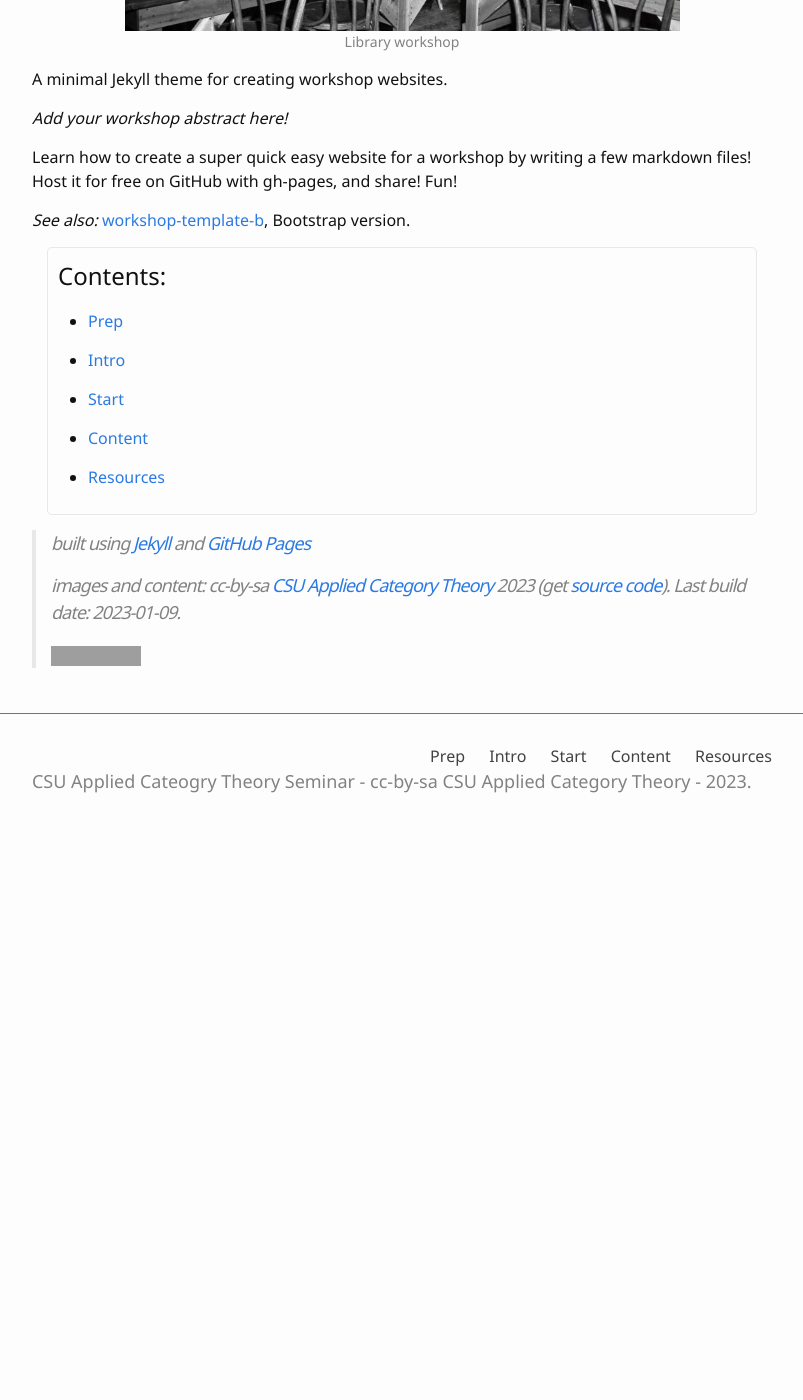
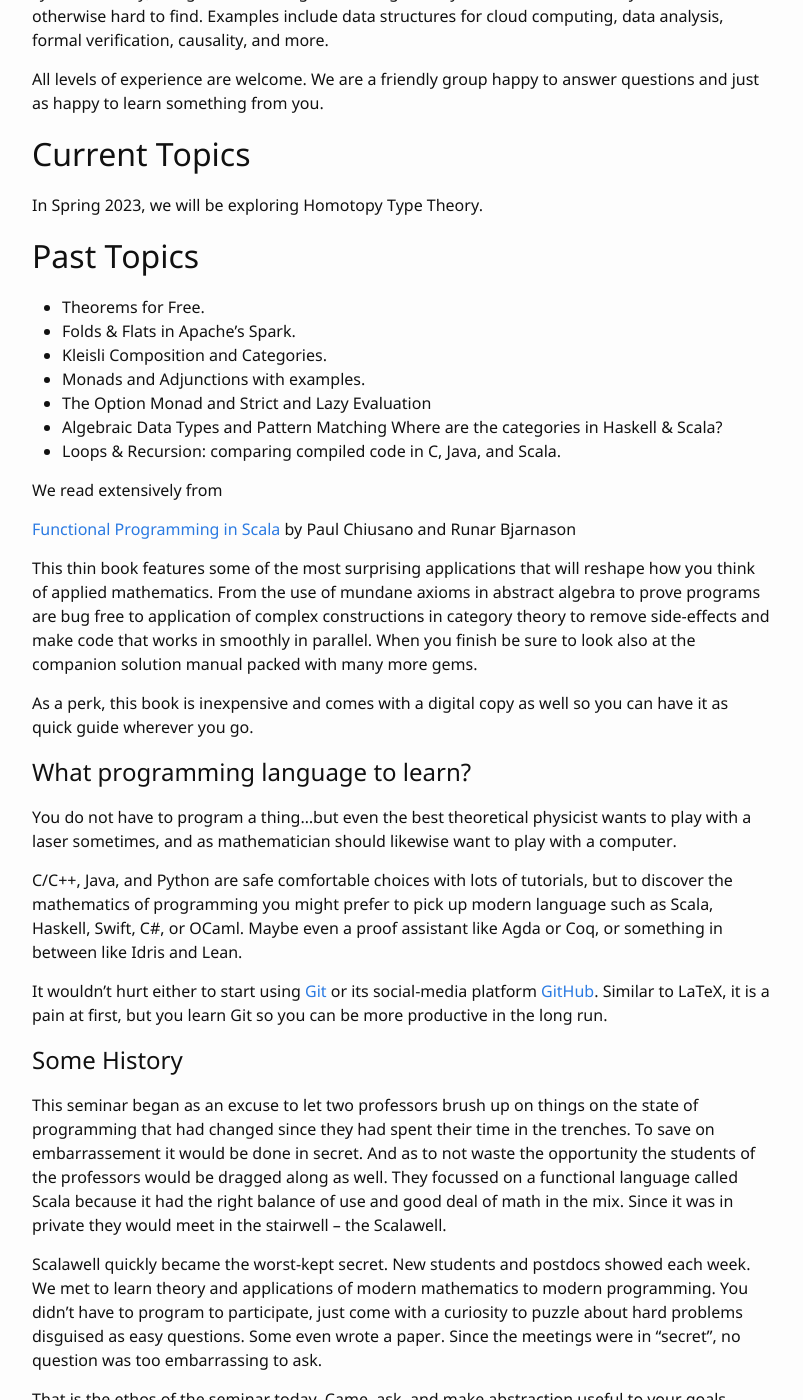
Before and after one commit to csu-applied-category-theory/csu-applied-category-theory.github.io, a Jekyll site: the page built from index.md, in a window 1280 px wide and 1400 px high, scrolled down 468 px. Shown: the whole window, without its empty margins (238-1041 px from the left). Built offline with Jekyll 4.4.1, drawn with Linux system fonts in a browser that asks for light colours; before the commit the page ends 1308 px from its top, so only the background shows below that; some of the changed text lies outside the part shown; grey boxes are pictures that could not be loaded.

Commit message:
Prune not used stuff

```diff
--- a/_includes/figure.html
+++ /dev/null
@@ -1,4 +0,0 @@
-<figure>
-  <img src="{{ include.img | prepend: '/images/' | relative_url }}" alt="{{ include.alt }}" {% if include.width %}style="width:{{ include.width }};"{% endif %}>
-  {% if include.caption %}<figcaption>{{ include.caption }}</figcaption>{% endif %}
-</figure>
--- a/_includes/footer.html
+++ b/_includes/footer.html
@@ -9,6 +9,6 @@
         {% endfor %}
     </div>
     </div>
-      <h2 class="footer-heading"><a href="{{ '/' | relative_url }}">{{ site.title | escape }}</a> - <a href="https://creativecommons.org/licenses/by-sa/4.0/">cc-by-sa</a> <a href="https://github.com/{{ site.github_username }}">{{ site.author }}</a> - {{ site.pub_year }}.</h2>
+      <h2 class="footer-heading"><a href="{{ '/' | relative_url }}">{{ site.title | escape }}</a> - <a href="https://github.com/{{ site.github_username }}">{{ site.author }}</a> - {{ site.pub_year }}.</h2>
   </div>
 </footer>
--- a/index.md
+++ b/index.md
@@ -2,31 +2,61 @@
 title: Home
 ---
 
-# Workshop Template!
+# CSU Applied Category Theory Seminar
 
-{% include figure.html img="uidaho-workshop.jpg" alt="intro image here" caption="Library workshop" width="75%" %}
 
-A minimal Jekyll theme for creating workshop websites.
+- [Amit Patel](https://www.math.colostate.edu/~akp/){:target="_blank"} (Colorado State University)
+- [James Wilson](https://www.math.colostate.edu/~jwilson/wilson.html){:target="_blank"} (Colorado State University)
+- [Patrick Shipman](https://www.math.colostate.edu/~shipman/){:target="_blank"} (Colorado State University)
+- [Dustin Tucker](https://sites.google.com/site/dusttuck/){:target="_blank"} (Colorado State University)
 
-*Add your workshop abstract here!*
+[Youtube Channel](https://www.youtube.com/channel/UCKcw90MiMPcopdQZZUbv2mw){:target="_blank"}
 
-Learn how to create a super quick easy website for a workshop by writing a few markdown files!
-Host it for free on GitHub with gh-pages, and share!
-Fun!
+# About
 
-*See also:* [workshop-template-b](https://evanwill.github.io/workshop-template-b/), Bootstrap version.
+Wondering what this means? Modern applications have to cope with numerous, interrelated systems. Today, categories are being used to organize systems and insert theory where it is otherwise hard to find. Examples include data structures for cloud computing, data analysis, formal verification, causality, and more.
 
-<div class="toc" markdown="1">
-## Contents:
+All levels of experience are welcome. We are a friendly group happy to answer questions and just as happy to learn something from you.
 
-{% for lesson in site.pages %}
-{% if lesson.nav == true %}- [{{ lesson.title }}]({{ lesson.url | relative_url }}){% endif %}
-{% endfor %}
-</div>
+# Current Topics
 
-> built using [Jekyll](https://jekyllrb.com/) and [GitHub Pages](https://pages.github.com/)
->
-> images and content: cc-by-sa <a href="https://github.com/{{ site.github_username }}">{{ site.author }}</a> {{ site.pub_year}} (get [source code]({{ site.repo }})).
+In Spring 2023, we will be exploring Homotopy Type Theory.
+
+# Past Topics
+
+- Theorems for Free.
+- Folds & Flats in Apache's Spark.
+- Kleisli Composition and Categories.
+- Monads and Adjunctions with examples.
+- The Option Monad and Strict and Lazy Evaluation
+- Algebraic Data Types and Pattern Matching
+Where are the categories in Haskell & Scala?
+- Loops & Recursion: comparing compiled code in C, Java, and Scala.
+
+We read extensively from
+
+[Functional Programming in Scala](https://www.manning.com/books/functional-programming-in-scala){:target="_blank"} by Paul Chiusano and Runar Bjarnason
+
+This thin book features some of the most surprising applications that will reshape how you think of applied mathematics. From the use of mundane axioms in abstract algebra to prove programs are bug free to application of complex constructions in category theory to remove side-effects and make code that works in smoothly in parallel. When you finish be sure to look also at the
+companion solution manual packed with many more gems.
+
+As a perk, this book is inexpensive and comes with a digital copy as well so you can have it as quick guide wherever you go.
+
+## What programming language to learn?
+
+You do not have to program a thing...but even the best theoretical physicist wants to play with a laser sometimes, and as mathematician should likewise want to play with a computer.
+
+C/C++, Java, and Python are safe comfortable choices with lots of tutorials, but to discover the mathematics of programming you might prefer to pick up modern language such as Scala, Haskell, Swift, C#, or OCaml. Maybe even a proof assistant like Agda or Coq, or something in between like Idris and Lean.
+
+It wouldn't hurt either to start using [Git](https://git-scm.com/){:target="_blank"} or its social-media platform [GitHub](https://github.com/){:target="_blank"}. Similar to LaTeX, it is a pain at first, but you learn Git so you can be more productive in the long run.
+
+## Some History
+
+This seminar began as an excuse to let two professors brush up on things on the state of programming that had changed since they had spent their time in the trenches. To save on embarrassement it would be done in secret. And as to not waste the opportunity the students of the professors would be dragged along as well. They focussed on a functional language called Scala because it had the right balance of use and good deal of math in the mix. Since it was in private they would meet in the stairwell -- the Scalawell.
+
+Scalawell quickly became the worst-kept secret. New students and postdocs showed each week. We met to learn theory and applications of modern mathematics to modern programming. You didn't have to program to participate, just come with a curiosity to puzzle about hard problems disguised as easy questions. Some even wrote a paper. Since the meetings were in "secret", no question was too embarrassing to ask.
+
+That is the ethos of the seminar today. Came, ask, and make abstraction useful to your goals.
+
+> <a href="https://github.com/{{ site.github_username }}">{{ site.author }}</a> {{ site.pub_year}} (get [source code]({{ site.repo }})).
 > Last build date: {{ site.time | date: "%Y-%m-%d" }}.
->
-> <a href="http://creativecommons.org/licenses/by-sa/4.0/" rel="license"><img style="border-width: 0;" src="https://i.creativecommons.org/l/by-sa/4.0/88x31.png" alt="Creative Commons License" /></a>
```
Also changed, not shown: 0-prep.md (deleted, +0 -87 lines), 00-upcoming.md (added, +8 -0 lines), 01-past.md (added, +17 -0 lines), 03-resources.md (added, +19 -0 lines), 1-intro.md (deleted, +0 -38 lines), 2-lesson.md (deleted, +0 -47 lines), 3-lesson.md (deleted, +0 -47 lines), 4-resources.md (deleted, +0 -53 lines), README.md, images/uidaho-workshop.jpg (deleted).
